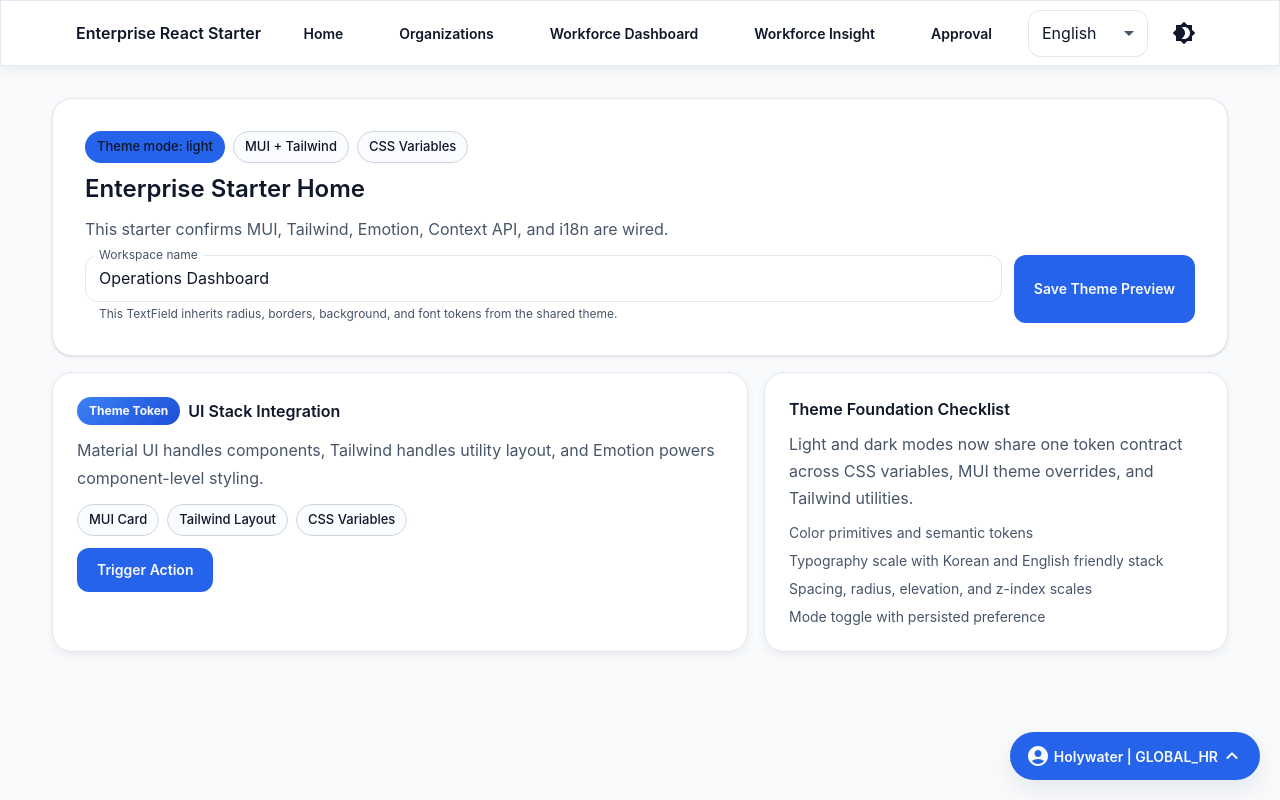
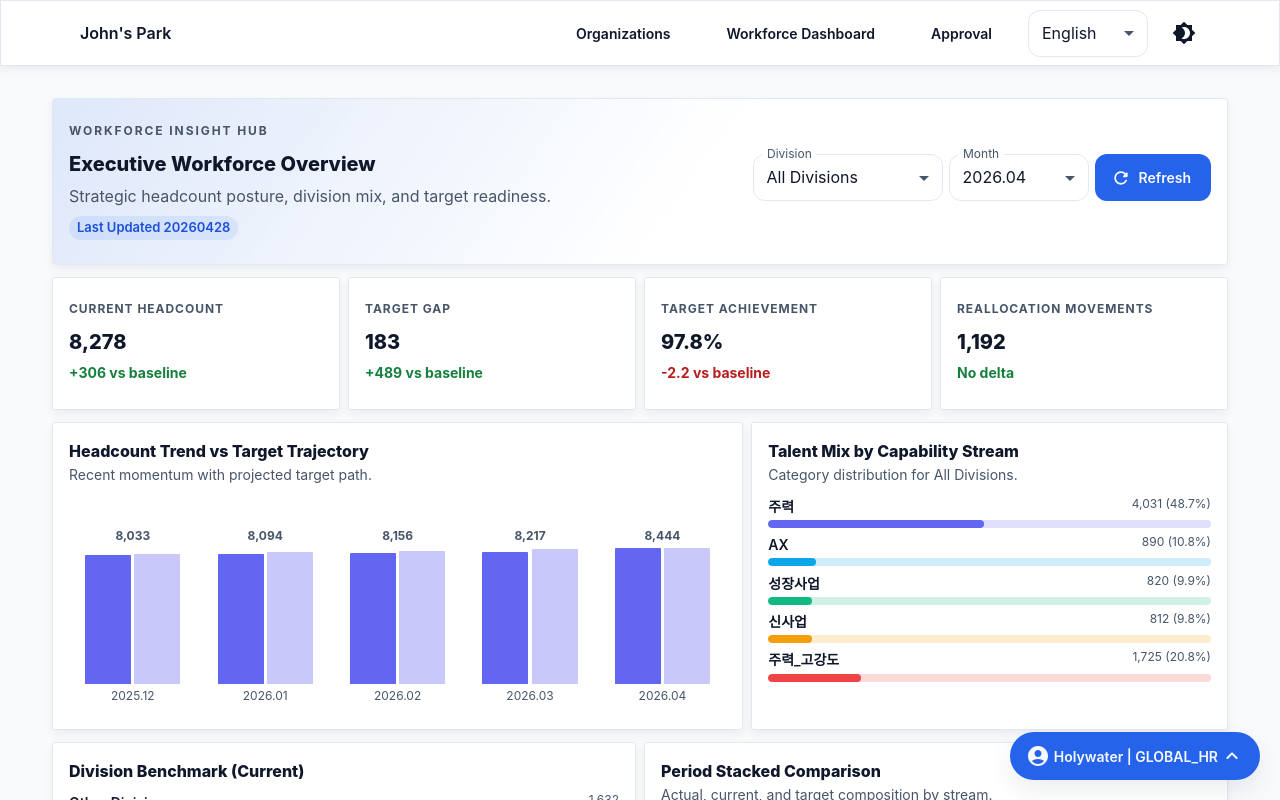
Before and after one commit to holywaterBetter/react-project, a React app: page /#/ in a window 1280 px wide. Shown: the top 800 px of the page. Built offline with nearby package versions, Linux system fonts and the light colour scheme.

Commit message:
Refactor home navigation and consolidate workforce insight landing

```diff
--- a/src/pages/organization-workforce-insight/OrganizationWorkforceInsightPage.tsx
+++ b/src/features/dashboard/components/WorkforceInsightDashboardContainer.tsx
@@ -1,7 +1,7 @@
 import { WorkforceInsightDashboard } from '@features/dashboard/components/WorkforceInsightDashboard';
 import { useWorkforceInsightDashboard } from '@features/dashboard/hooks/useWorkforceInsightDashboard';
 
-export const OrganizationWorkforceInsightPage = () => {
+export const WorkforceInsightDashboardContainer = () => {
   const {
     error,
     filteredTrend,
--- a/src/layouts/MainLayout.tsx
+++ b/src/layouts/MainLayout.tsx
@@ -4,6 +4,27 @@ import { DevUserFabSwitcher } from '@features/auth/components/DevUserFabSwitcher
 import { Brightness4, Brightness7 } from '@mui/icons-material';
 import { AppBar, Box, Button, Container, IconButton, Toolbar, Typography } from '@mui/material';
 import { Link as RouterLink, Outlet } from 'react-router-dom';
+
+const logoLinkStyles = {
+  display: 'inline-flex',
+  alignItems: 'center',
+  textDecoration: 'none',
+  color: 'inherit',
+  px: 1,
+  py: 0.5,
+  borderRadius: 1.5,
+  transition: 'background-color 180ms ease, color 180ms ease, box-shadow 180ms ease',
+  '&:hover': {
+    backgroundColor: 'action.hover'
+  },
+  '&:focus-visible': {
+    outline: 'none',
+    boxShadow: (theme: { palette: { primary: { main: string } } }) => `0 0 0 3px ${theme.palette.primary.main}55`
+  },
+  '&:active': {
+    backgroundColor: 'action.selected'
+  }
+};
 
 export const MainLayout = () => {
   const { mode, toggleMode } = useAppTheme();
@@ -12,20 +33,21 @@ export const MainLayout = () => {
     <Box className="min-h-screen bg-canvas text-ink">
       <AppBar position="sticky" color="transparent" elevation={0}>
         <Toolbar className="mx-auto flex w-full max-w-6xl gap-4 px-0">
-          <Typography variant="h6" component="div" className="mr-3 flex-1 font-semibold text-ink">
-            Enterprise React Starter
+          <Typography
+            variant="h6"
+            component={RouterLink}
+            to="/"
+            aria-label="John's Park home"
+            className="mr-3 flex-1 cursor-pointer font-semibold text-ink"
+            sx={logoLinkStyles}
+          >
+            John&apos;s Park
           </Typography>
-          <Button component={RouterLink} to="/" color="inherit">
-            Home
-          </Button>
           <Button component={RouterLink} to="/organizations" color="inherit">
             Organizations
           </Button>
           <Button component={RouterLink} to="/organization/workforce-dashboard" color="inherit">
             Workforce Dashboard
-          </Button>
-          <Button component={RouterLink} to="/organization/workforce-insight" color="inherit">
-            Workforce Insight
           </Button>
           <Button component={RouterLink} to="/organization/approval" color="inherit">
             Approval
--- a/src/pages/HomePage.tsx
+++ b/src/pages/HomePage.tsx
@@ -1,72 +1,3 @@
-import { DemoStatusCard } from '@components/DemoStatusCard';
-import { useAppTheme } from '@contexts/AppThemeContext';
-import { useAppTranslation } from '@hooks/useAppTranslation';
-import { Alert, Box, Button, Card, Chip, Stack, TextField, Typography } from '@mui/material';
-import { useState } from 'react';
+import { WorkforceInsightDashboardContainer } from '@features/dashboard/components/WorkforceInsightDashboardContainer';
 
-export const HomePage = () => {
-  const [message, setMessage] = useState<string>('');
-  const [workspaceName, setWorkspaceName] = useState('Operations Dashboard');
-  const { mode } = useAppTheme();
-  const { t } = useAppTranslation();
-
-  return (
-    <Stack spacing={4}>
-      <Box className="rounded-[var(--radius-xl)] border border-line bg-surface p-6 shadow-sm md:p-8">
-        <Stack spacing={3}>
-          <div className="flex flex-wrap gap-2">
-            <Chip color="primary" label={`Theme mode: ${mode}`} />
-            <Chip color="secondary" variant="outlined" label="MUI + Tailwind" />
-            <Chip color="success" variant="outlined" label="CSS Variables" />
-          </div>
-          <Typography variant="h3">{t('home.title')}</Typography>
-          <Typography className="max-w-3xl text-ink-muted">{t('home.subtitle')}</Typography>
-          <div className="grid gap-3 md:grid-cols-[minmax(0,1fr)_auto]">
-            <TextField
-              fullWidth
-              label="Workspace name"
-              value={workspaceName}
-              onChange={(event) => {
-                setWorkspaceName(event.target.value);
-              }}
-              helperText="This TextField inherits radius, borders, background, and font tokens from the shared theme."
-            />
-            <Button
-              variant="contained"
-              onClick={() => setMessage(`${workspaceName} ${t('home.demoCard.actionMessage')}`)}
-              sx={{ minWidth: 180 }}
-            >
-              Save Theme Preview
-            </Button>
-          </div>
-        </Stack>
-      </Box>
-
-      <div className="grid gap-4 lg:grid-cols-[minmax(0,1.2fr)_minmax(320px,0.8fr)]">
-        <DemoStatusCard
-          title={t('home.demoCard.title')}
-          description={t('home.demoCard.description')}
-          onAction={() => setMessage(t('home.demoCard.actionMessage'))}
-        />
-
-        <Card className="rounded-xl border border-line bg-surface-raised p-6 shadow-sm">
-          <Stack spacing={2.5}>
-            <Typography variant="h6">Theme Foundation Checklist</Typography>
-            <Typography className="text-ink-muted">
-              Light and dark modes now share one token contract across CSS variables, MUI theme overrides, and
-              Tailwind utilities.
-            </Typography>
-            <ul className="space-y-2 text-sm text-ink-muted">
-              <li>Color primitives and semantic tokens</li>
-              <li>Typography scale with Korean and English friendly stack</li>
-              <li>Spacing, radius, elevation, and z-index scales</li>
-              <li>Mode toggle with persisted preference</li>
-            </ul>
-          </Stack>
-        </Card>
-      </div>
-
-      {message ? <Alert severity="success">{message}</Alert> : null}
-    </Stack>
-  );
-};
+export const HomePage = () => <WorkforceInsightDashboardContainer />;
--- a/src/routes/AppRouter.tsx
+++ b/src/routes/AppRouter.tsx
@@ -4,7 +4,6 @@ import { NotFoundPage } from '@pages/NotFoundPage';
 import { OrganizationApprovalDetailPage } from '@pages/organization-approval/OrganizationApprovalDetailPage';
 import { OrganizationApprovalListPage } from '@pages/organization-approval/OrganizationApprovalListPage';
 import { OrganizationWorkforceDashboardPage } from '@pages/organization-workforce-dashboard/OrganizationWorkforceDashboardPage';
-import { OrganizationWorkforceInsightPage } from '@pages/organization-workforce-insight/OrganizationWorkforceInsightPage';
 import { OrganizationSelectionPage } from '@pages/OrganizationSelectionPage';
 import { createHashRouter, RouterProvider } from 'react-router-dom';
 
@@ -26,10 +25,6 @@ const router = createHashRouter([
         element: <OrganizationWorkforceDashboardPage />
       },
       {
-        path: 'organization/workforce-insight',
-        element: <OrganizationWorkforceInsightPage />
-      },
-      {
         path: 'organization/approval',
         element: <OrganizationApprovalListPage />
       },
```
Also changed, not shown: 1 other file (tests, documents, lock files or other folders).
